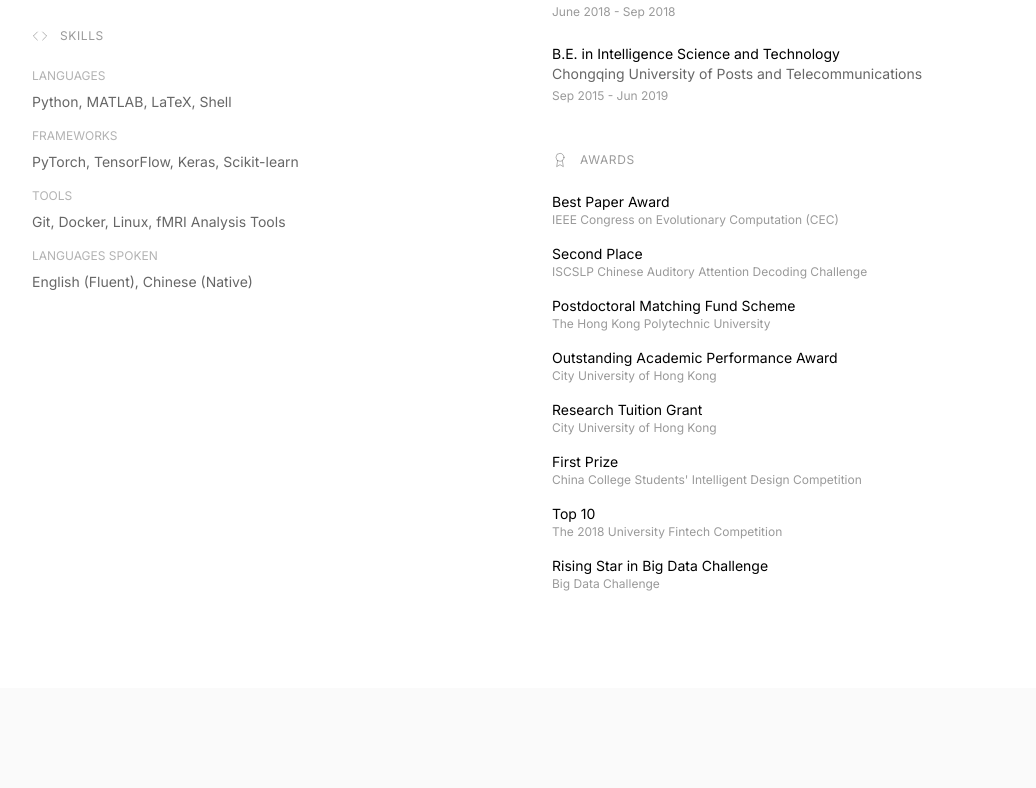
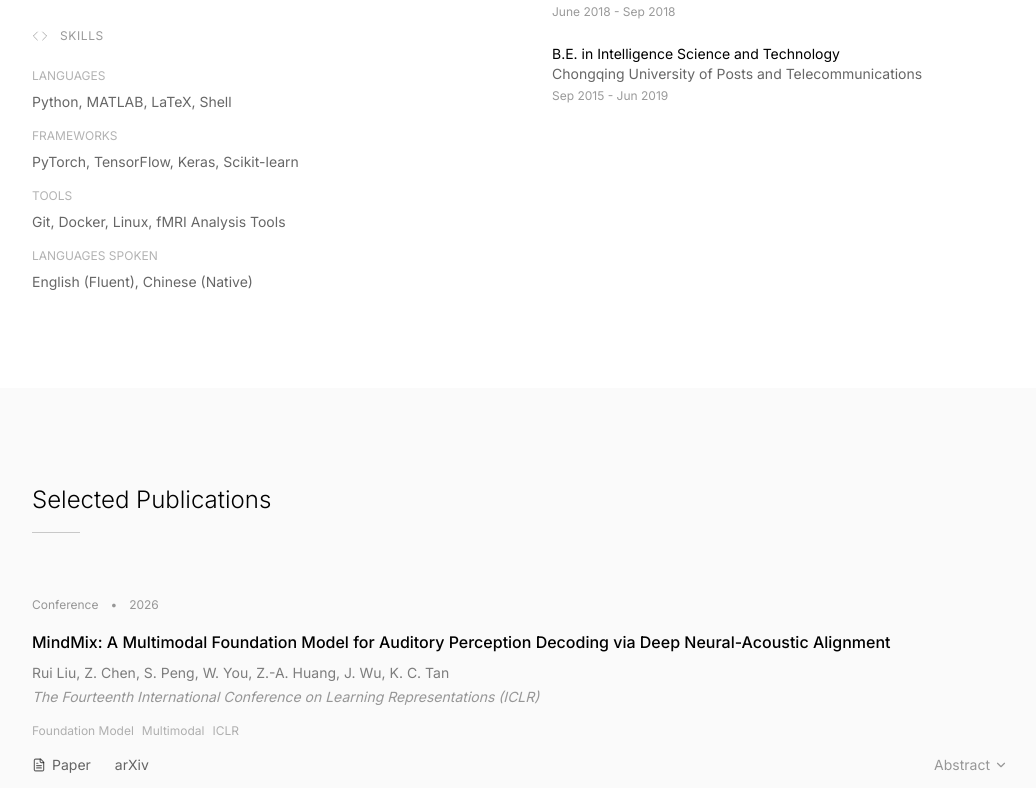
Before and after one commit to CookieMikeLiu/academic-portfolio, a React (Vite) app: page / in a window 1280 px wide. Shown: the part 1093-1881 px from the top of the page, without its empty margins (120-1156 px from the left). Built offline with nearby package versions, Linux system fonts and the light colour scheme.

Commit message:
Remove Awards from About section (now in dedicated Awards section)

```diff
--- a/src/components/About.tsx
+++ b/src/components/About.tsx
@@ -1,6 +1,6 @@
 import { FC } from 'react';
-import { GraduationCap, Award, Code, BookOpen } from 'lucide-react';
-import { researchInterests, education, awards, skills } from '../data/portfolioData';
+import { GraduationCap, Code, BookOpen } from 'lucide-react';
+import { researchInterests, education, skills } from '../data/portfolioData';
 
 const About: FC = () => {
   return (
@@ -54,7 +54,6 @@ const About: FC = () => {
             </div>
           </div>
 
-          <div className="space-y-12">
           <div>
             <div className="flex items-center gap-3 mb-6">
               <GraduationCap className="text-black/30 dark:text-white/30" size={16} strokeWidth={1.5} />
@@ -72,24 +71,6 @@ const About: FC = () => {
               ))}
             </div>
           </div>
-
-            <div>
-              <div className="flex items-center gap-3 mb-6">
-                <Award className="text-black/30 dark:text-white/30" size={16} strokeWidth={1.5} />
-                <h3 className="text-xs uppercase tracking-wider text-black/40 dark:text-white/40">
-                  Awards
-                </h3>
-              </div>
-              <div className="space-y-4">
-                {awards.map((award, index) => (
-                  <div key={index}>
-                    <h4 className="text-sm text-black dark:text-white">{award.title}</h4>
-                    <p className="text-xs text-black/40 dark:text-white/40">{award.organization}</p>
-                  </div>
-                ))}
-              </div>
-            </div>
-          </div>
         </div>
       </div>
     </section>
```
Lines whose indentation alone changed are shown as unchanged.
